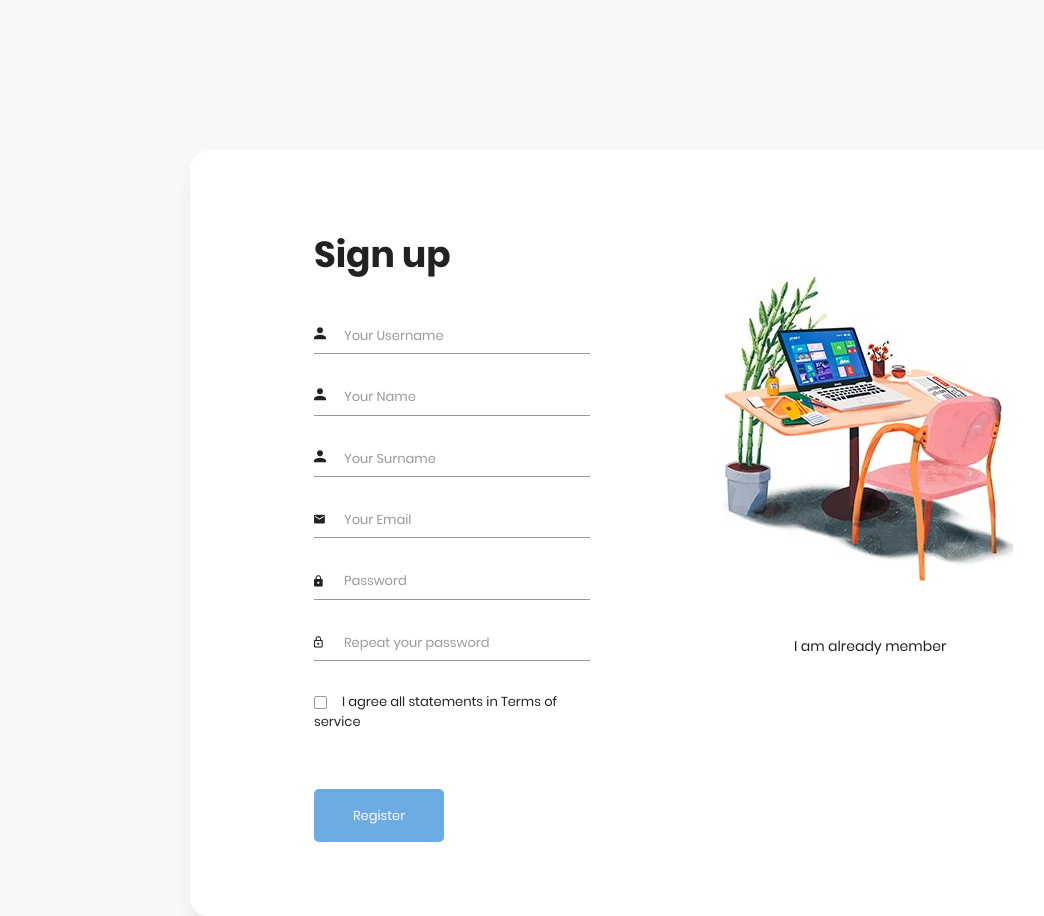
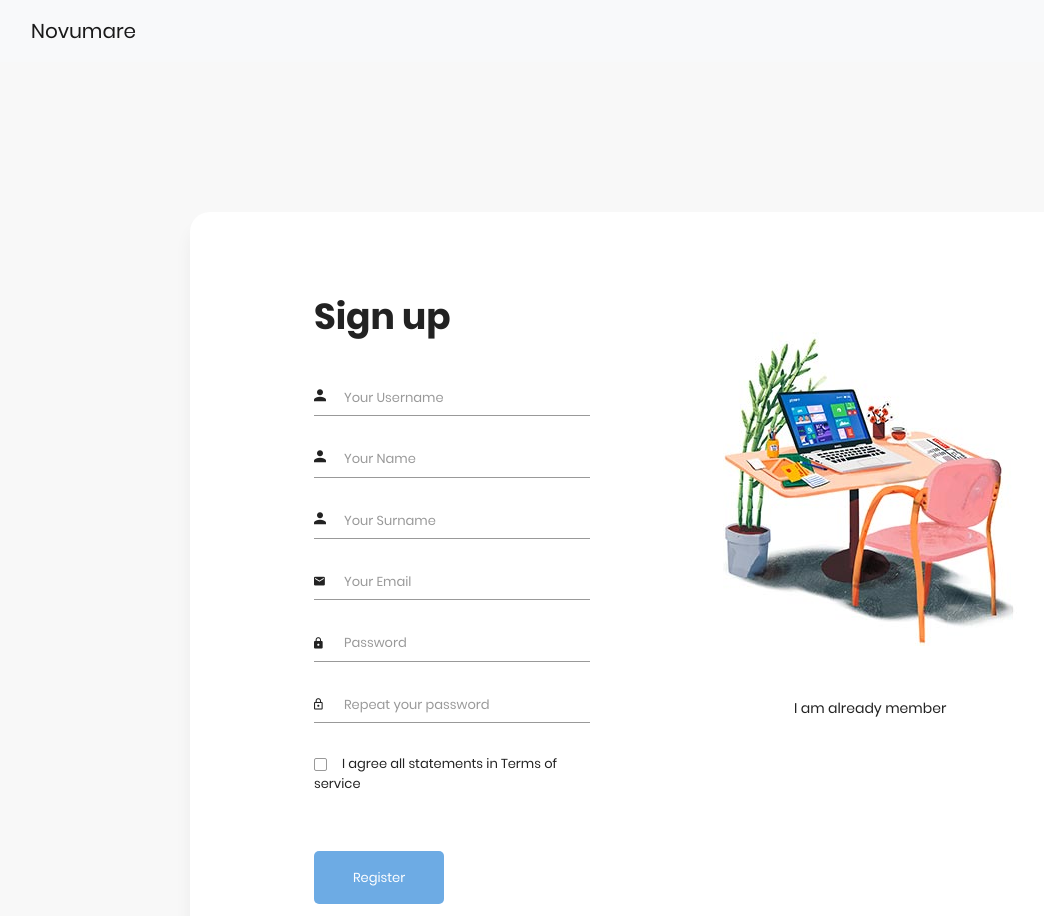
Before and after one commit to SefaAkdeniz/Todo-List-Django-WebSite, a Django app: page /user/register/ in a window 1280 px wide. Shown: the top 916 px of the page, without its empty margins (0-1044 px from the left). Before the commit the page ends 842 px from the top, so only its background shows below. Run offline with Django 3.2, Linux system fonts and the light colour scheme; some libraries are stand-ins or nearby versions.

Commit message:
create navbar

```diff
--- a/templates/layout.html
+++ b/templates/layout.html
@@ -10,6 +10,14 @@
     <title>To-Do List Project</title>
 </head>
 <body>
+    <nav class="navbar navbar-expand-lg navbar-light bg-light">
+        <div class="container-fluid">
+          <a class="navbar-brand" href="#">Novumare</a>
+          <button class="navbar-toggler" type="button" data-bs-toggle="collapse" data-bs-target="#navbarNavDropdown" aria-controls="navbarNavDropdown" aria-expanded="false" aria-label="Toggle navigation">
+            <span class="navbar-toggler-icon"></span>
+          </button>
+        </div>
+    </nav>
     {% if messages %}
         {% for message in messages %}
         <div class="alert alert-{{message.tags}} alert-dismissible fade show" role="alert">
```
